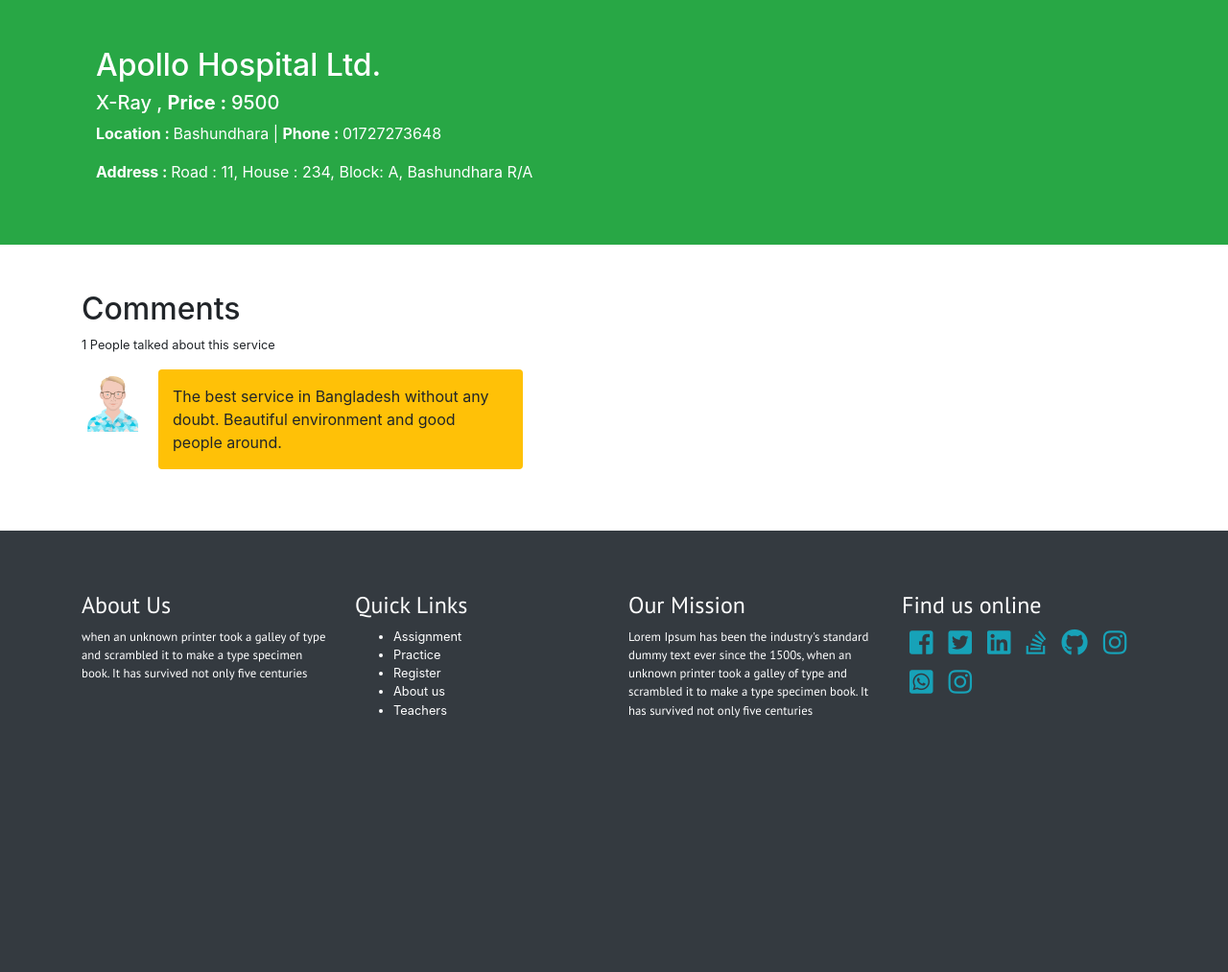
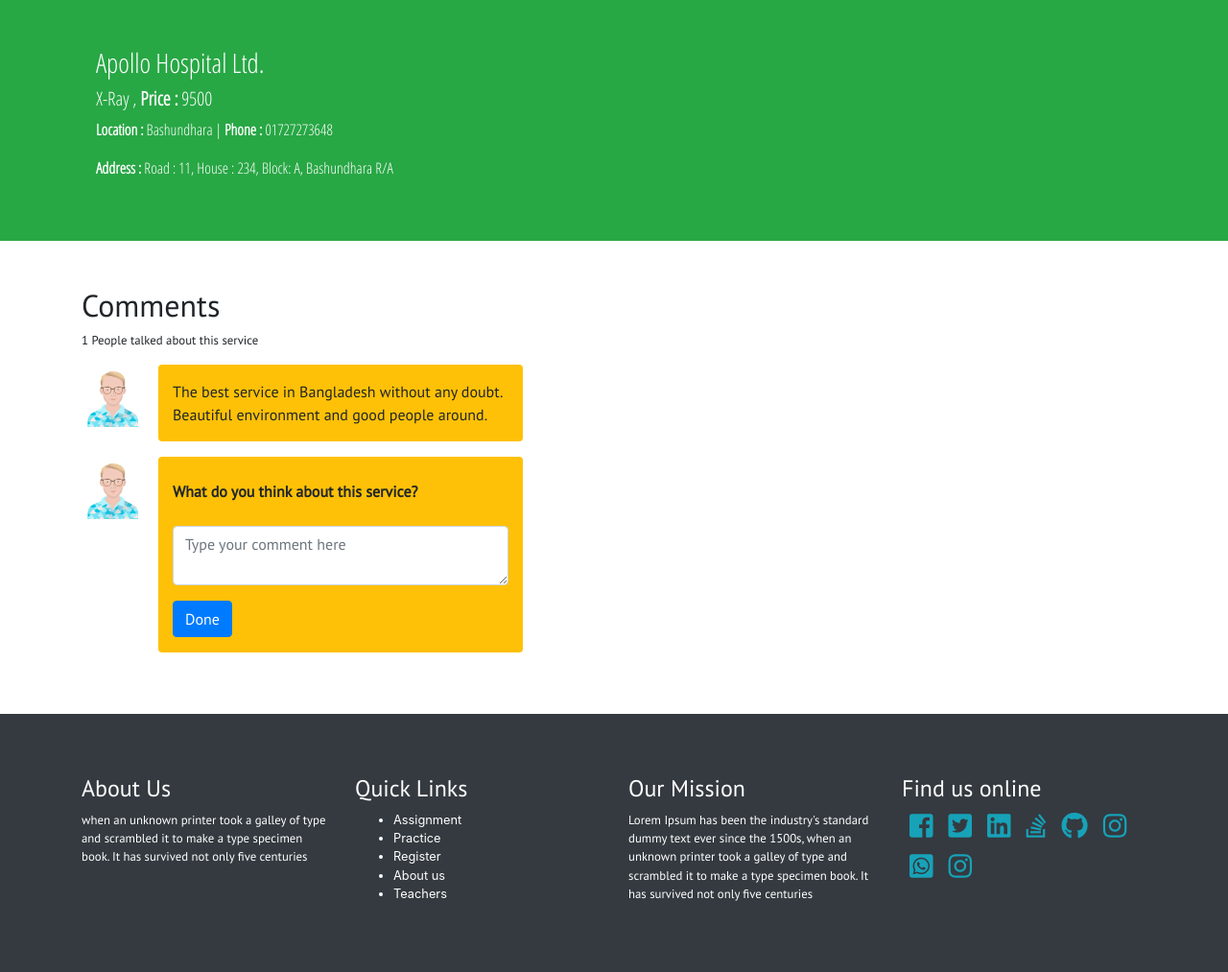
Before and after one commit to mmrumii/health_inspector, a Flask app: page /comments/1 in a window 1280 px wide. Shown: the part 56-1069 px from the top of the page at 96% size. Before the commit the page ends 804 px from the top, so only its background shows below. Run offline with Flask 2, Linux system fonts and the light colour scheme; data comes from the database, SQL or seed files in the repository; both versions use the stored data as it was after the commit; some libraries are stand-ins or nearby versions; some web fonts are replaced.

Commit message:
service details page design updated

```diff
--- a/database_setup.py
+++ b/database_setup.py
@@ -32,6 +32,8 @@ class Service(Base):
     HospitalName = Column(String(100), nullable=False)
     Price = Column(Integer, nullable=True)
     Phone = Column(String(20), nullable=True)
+    ServiceOwner = Column(Integer, ForeignKey(Users.UserIDNumber))
+    Users = relationship(Users)
 
 
 class Comment(Base):
--- a/server.py
+++ b/server.py
@@ -104,7 +104,8 @@ def dashboard():
     if current_user.UserType == 'Customer':
         return render_template('customer_dashboard.html')
     elif current_user.UserType == 'S_provider':
-        return render_template('s_provider_dashboard.html')
+        services = session.query(Service).filter_by(ServiceOwner=current_user.UserIDNumber).all()
+        return render_template('s_provider_dashboard.html', services=services)
     else: return redirect(url_for('home'))
 
 
@@ -132,9 +133,9 @@ def search():
 
 
 
-@app.route('/')
+@app.route('/about')
 def about():
-    return render_template('about.html')
+    return render_template('about_us.html')
 
 
 @app.route('/contact')
@@ -156,7 +157,7 @@ def new_service():
     if is_s_provider(current_user):
         form = ServiceForm(request.form)
         if request.method == 'POST' and form.validate():
-            serv = Service(ServiceName=form.ServiceName.data, Location=form.Location.data, DetailsLocation=form.DetailsLocation.data, HospitalName=form.HospitalName.data, Price=form.Price.data, Phone=form.Phone.data)
+            serv = Service(ServiceName=form.ServiceName.data, Location=form.Location.data, DetailsLocation=form.DetailsLocation.data, HospitalName=form.HospitalName.data, Price=form.Price.data, Phone=form.Phone.data, ServiceOwner=current_user.UserIDNumber)
             session.add(serv)
             session.commit()
             flash('Service Successfully added!')
@@ -169,10 +170,11 @@ def new_service():
 
 @app.route('/comments/<int:service_id>')
 def comments(service_id):
+    form = CommentForm()
     cmnts = session.query(Comment).filter_by(ServiceID=service_id).all()
     srv = session.query(Service).filter_by(ServiceID=service_id).first()
     cmnt_count = len(cmnts)
-    return render_template('service_details.html', cmnts = cmnts, srv = srv, cmnt_count=cmnt_count)
+    return render_template('service_details.html', cmnts = cmnts, srv = srv, cmnt_count=cmnt_count,form=form)
 
 
 @app.route('/create_comment', methods=['GET', 'POST'])
@@ -183,13 +185,13 @@ def create_comment():
         check_comment = session.query(Comment).filter_by(UserIDNumber = current_user.UserIDNumber, ServiceID = request.form.get('service_id')).first()
         if check_comment:
             flash('You already have written a comment earlier.')
-            return redirect(url_for('home'))
+            return redirect(url_for('comments',service_id = request.form.get('service_id') ))
         else:
             new_comment = Comment(CommentText=form.comment_text.data, UserIDNumber=current_user.UserIDNumber, ServiceID = request.form.get('service_id'))
             session.add(new_comment)
             session.commit()
             flash("Successfully created")
-            return redirect(url_for('home'))
+            return redirect(url_for('comments',service_id = request.form.get('service_id') ))
 
     else: return render_template('add_comment.html', form = form)
 
--- a/templates/add_comment.html
+++ b/templates/add_comment.html
@@ -9,10 +9,10 @@
             <form action="{{url_for('create_comment')}}" method="post">
               <input type="number" name="service_id" value="{{ service_id }}" hidden>
                 <div class="form-group">
-                    <label for="exampleFormControlTextarea1">What do you think about this service?</label>
+                    <h2>What do you think about this service?</h2>
                     {{form.comment_text(class="form-control")}}
                 </div>
-                {{form.Submit}}
+                {{form.Submit(class="btn btn-primary")}}
             </form>
           </div>
         </div>
--- a/templates/contact.html
+++ b/templates/contact.html
@@ -1,7 +1,7 @@
 {% extends 'base.html' %}
 
 {% block content %}
-    <section class="py-5">
+    <section class="py-5 fnt_ptsans">
         <div class="container">
             <div class="row">
                 <div class="col-12">
--- a/templates/s_provider_dashboard.html
+++ b/templates/s_provider_dashboard.html
@@ -17,6 +17,11 @@
             </div>
             <div class="col-6">
                 <a href="{{ url_for('new_service') }}">Add new service</a>
+                <ol class="my-3">
+                {% for srv in services %}
+                  <li><a href="{{url_for('comments', service_id = srv.ServiceID)}}">{{srv.ServiceName}}</li></a>
+                {% endfor %}
+                </ol>
             </div>
         </div>
     </div>
--- a/templates/service_details.html
+++ b/templates/service_details.html
@@ -4,15 +4,15 @@
 <section class="bg-success text-white">
   <div class="container">
     <div class="col-3"></div>
-    <div class="col-6 py-5">
-      <h2>{{ srv.HospitalName }}</h2>
+    <div class="col-6 py-5 fnt_opensans">
+      <h3 class="fnt_opensans">{{ srv.HospitalName }}</h3>
       <h5>{{ srv.ServiceName }} ,  <strong>Price : </strong>{{srv.Price}}</h5>
       <p><strong>Location : </strong>{{ srv.Location }} | <strong>Phone : </strong>{{ srv.Phone }}</p>
       <p><strong>Address : </strong>{{ srv.DetailsLocation }}</p>
     </div>
   </div>
 </section>
-<section class="py-5">
+<section class="py-5 fnt_ptsans">
   <div class="container">
     <h2>Comments </h2>
     <p class="small">{{cmnt_count}} People talked about this service</p>
@@ -23,11 +23,30 @@
       </div>
       <div class="col-4 bg-warning rounded py-3">
         {{comment.CommentText}}
+
       </div>
     </div>
 
     {% endfor %}
+    <div class="row mb-3">
+      <div class="col-1 ">
+        <img class="img-fluid" src="{{url_for('static', filename='images/user.png')}}" alt="">
+      </div>
+      <div class="col-4 bg-warning rounded py-3">
+        <form action="{{url_for('create_comment')}}" method="post">
+          <input type="number" name="service_id" value="{{ srv.ServiceID }}" hidden>
+          <p class="py-2"><strong>What do you think about this service?</strong>
+            <div class="form-group">
+
+                {{form.comment_text(class="form-control")}}
+            </div>
+            {{form.Submit(class="btn btn-primary")}}
+        </form>
+
+      </div>
+    </div>
   </div>
 </section>
 
+
 {% endblock %}
```
Also changed, not shown: templates/about_us.html (+12 -8 lines), templates/index.html (+7 -7 lines), templates/search_result.html (+5 -5 lines), health.db.
